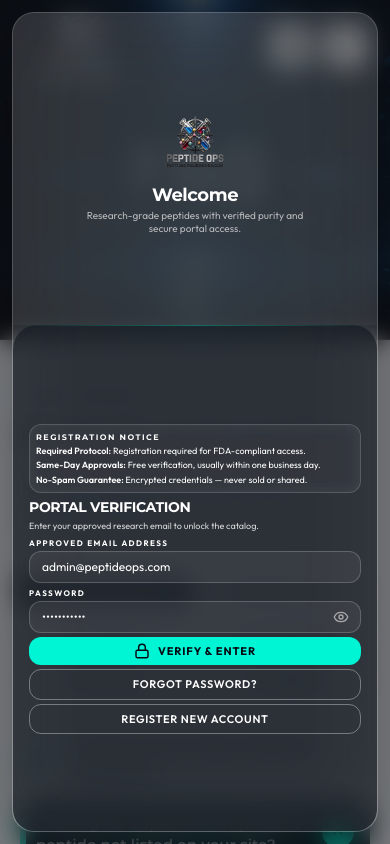
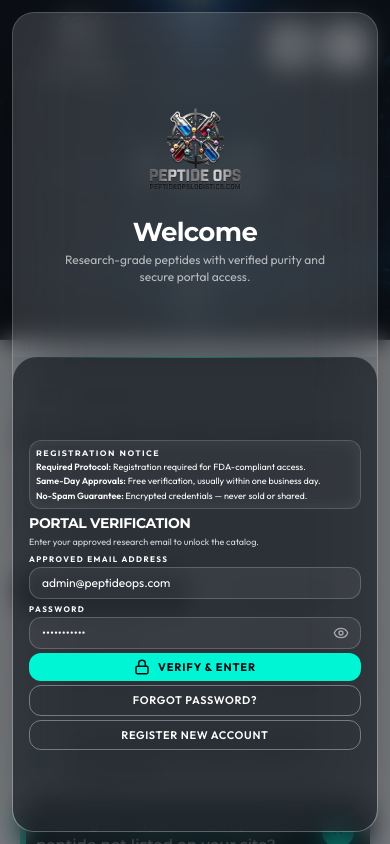
Before and after one commit to Mern-Unbeatable/brettdownes_main-cli, a React (Vite) app: page /faq in a window 390 px wide. Built offline with nearby package versions, Linux system fonts and the light colour scheme.

Commit message:
Update Gatekeeper component to adjust welcome and form height ratios for mobile devices; enhance image and text styling for improved visual consistency and readability.

```diff
--- a/src/components/Gatekeeper.jsx
+++ b/src/components/Gatekeeper.jsx
@@ -100,8 +100,8 @@ export default function Gatekeeper({ onPass }) {
 
     if (narrow) {
       const h = avail
-      // Phone ~38% welcome / 62% form. Tablet ~30% / 70% — logo + Welcome stay visible.
-      const artRatio = w < 640 ? 0.38 : 0.3
+      // Phone ~42% welcome / 58% form. Tablet ~30% / 70% — logo + Welcome stay visible.
+      const artRatio = w < 640 ? 0.42 : 0.3
       const artH = Math.round(h * artRatio)
       frameHRef.current = h
       frameWRef.current = w
@@ -439,7 +439,7 @@ html[data-gate-locked="1"] #gatekeeper-root {
 
     if (narrow) {
       const phone = window.innerWidth < 640
-      const artH = phone ? 38 : 30
+      const artH = phone ? 42 : 30
       const formH = 100 - artH
       if (loginSide) {
         return {
@@ -821,16 +821,16 @@ html[data-gate-locked="1"] #gatekeeper-root {
         <img
           src="/images/logo.png"
           alt="Peptide Ops"
-          className="h-20 w-20 object-contain sm:h-24 sm:w-24 lg:h-52 lg:w-52 xl:h-56 xl:w-56"
+          className="h-32 w-32 object-contain sm:h-28 sm:w-28 lg:h-52 lg:w-52 xl:h-56 xl:w-56"
           draggable={false}
         />
         <h2
           id="gatekeeper-title"
-          className="mt-1 max-w-xs font-display text-[18px] leading-[1.05] font-bold tracking-tight text-white sm:text-[20px] lg:mt-3 lg:text-[40px] xl:text-[42px]"
+          className="mt-1.5 max-w-xs font-display text-[26px] leading-[1.05] font-bold tracking-tight text-white sm:mt-1 sm:text-[20px] lg:mt-3 lg:text-[40px] xl:text-[42px]"
         >
           {welcomeCopy.title}
         </h2>
-        <p className="mt-1 max-w-[15rem] text-[10px] leading-snug text-white/65 sm:max-w-xs sm:text-[11px] lg:mt-3 lg:max-w-xs lg:text-sm lg:leading-relaxed">
+        <p className="mt-1.5 max-w-[17rem] text-[12px] leading-snug text-white/65 sm:mt-1 sm:max-w-xs sm:text-[11px] lg:mt-3 lg:max-w-xs lg:text-sm lg:leading-relaxed">
           {welcomeCopy.text}
         </p>
       </div>
```
